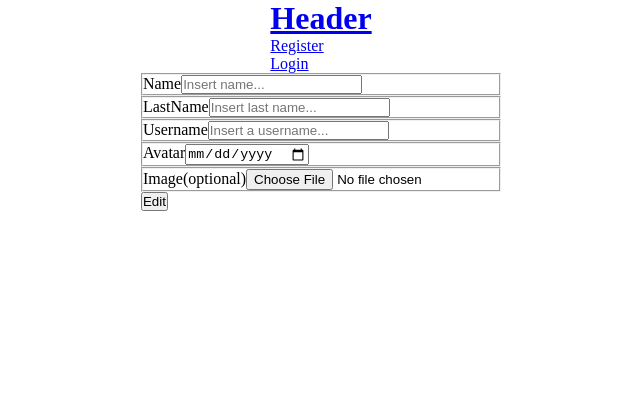
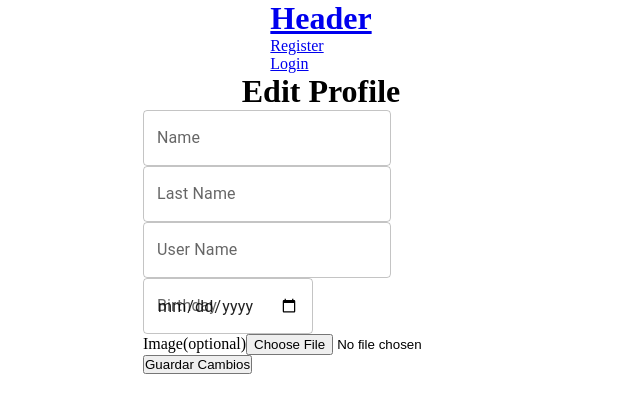
Before and after one commit to Manuel080696/FrontEndInstaClone, a React (Vite) app: page /user/profile in a window 1280 px wide. Shown: the top 412 px of the page, without its empty margins (319-959 px from the left). Built offline with nearby package versions, Linux system fonts and the light colour scheme.

Commit message:
Modificacion editProfile

```diff
--- a/package.json
+++ b/package.json
@@ -10,6 +10,9 @@
     "preview": "vite preview"
   },
   "dependencies": {
+    "@emotion/react": "^11.11.1",
+    "@emotion/styled": "^11.11.0",
+    "@mui/material": "^5.13.5",
     "boxicons": "^2.1.4",
     "react": "^18.2.0",
     "react-dom": "^18.2.0",
--- a/src/components/Auth.jsx
+++ b/src/components/Auth.jsx
@@ -25,12 +25,14 @@ export const Auth = () => {
       {user ? (
         <ul>
           <li>
-            {user.avatar ? (
-              <Link to={`/user/${user.id}`}>
-                <img
-                  src={avatar !== nullRute ? avatar : "/avatarDefault.png"}
-                />
-              </Link>
+            <Link to={`/user/${user.id}`}>{user.userName} </Link>
+            {user.updateAvatar || user.avatar ? (
+              <img
+                alt={user.userName}
+                src={`${import.meta.env.VITE_APP_BACKEND}/uploads/avatar/${
+                  user.updateAvatar ? user.updateAvatar : user.avatar
+                }`}
+              />
             ) : (
               <img
                 src={`${
--- a/src/components/EditProfile.jsx
+++ b/src/components/EditProfile.jsx
@@ -1,69 +1,84 @@
 import { useContext, useState } from "react";
-import { editUserDataService } from "../services";
+import { AuthContext } from "../context/AuthContext";
 import { useNavigate } from "react-router-dom";
-import { AuthContext } from "../context/AuthContext";
+import { editUserServices } from "../services";
 
-export const EditProfile = ({ token }) => {
-  const [avatar, setAvatar] = useState(null);
+import TextField from "@mui/material/TextField";
+
+export const EditProfile = () => {
+  const { user, token, setUser } = useContext(AuthContext);
+  const [name, setName] = useState(user.name);
+  const [lastName, setLastName] = useState(user.lastName);
+  const [userName, setUserName] = useState(user.userName);
+  const [birthDay, setBirthDay] = useState(user.birthDay);
   const [error, setError] = useState("");
   const navigate = useNavigate();
-  const { user } = useContext(AuthContext);
 
-  const handleSubmit = async (e) => {
+  const handleClick = async (e) => {
     e.preventDefault();
     const data = new FormData(e.target);
-    await editUserDataService(token, data);
+    try {
+      const newDataUser = await editUserServices({ token, id: user.id, data });
+      console.log(newDataUser.updateAvatar);
+      newDataUser.id = user.id;
+      newDataUser.token = token;
+      newDataUser.email = user.email;
+      newDataUser.updateAvatar = newDataUser.updateAvatar
+        ? newDataUser.updateAvatar
+        : user.updateAvatar;
 
-    navigate(`/user/${user.id}`);
-    setError("");
+      setUser(newDataUser);
+      console.log(user.updateAvatar);
+      navigate(`/user/${user.id}`);
+    } catch (error) {
+      setError(error.message);
+    }
   };
+
   return (
-    <form onSubmit={handleSubmit}>
-      <fieldset>
-        <label htmlFor="name">Name</label>
-        <input type="text" id="name" name="name" placeholder="Insert name..." />
-      </fieldset>
-      <fieldset>
-        <label htmlFor="lastName">LastName</label>
-        <input
-          type="text"
-          id="lastName"
+    <>
+      <h1>Edit Profile</h1>
+      <form onSubmit={handleClick}>
+        <TextField
+          id="outlined-controlled"
+          name="name"
+          label="Name"
+          value={name}
+          onChange={(e) => setName(e.target.value)}
+        />
+        <br />
+        <TextField
+          id="outlined-controlled"
           name="lastName"
-          placeholder="Insert last name..."
+          label="Last Name"
+          value={lastName}
+          onChange={(e) => setLastName(e.target.value)}
         />
-      </fieldset>
-      <fieldset>
-        <label htmlFor="username">Username</label>
-        <input
-          type="text"
-          id="username"
+        <br />
+        <TextField
+          id="outlined-controlled"
           name="userName"
-          placeholder="Insert a username..."
+          label="User Name"
+          value={userName}
+          onChange={(e) => setUserName(e.target.value)}
         />
-      </fieldset>
-      <fieldset>
-        <label htmlFor="birthday">Avatar</label>
-        <input type="date" id="birthday" name="birthDay" />
-      </fieldset>
-      <fieldset>
+        <br />
+        <TextField
+          type="date"
+          id="outlined-controlled"
+          name="birthDay"
+          label="Birthday"
+          value={birthDay}
+          onChange={(e) => setBirthDay(e.target.value)}
+        />
+        <br />
+
         <label htmlFor="avatar">Image(optional)</label>
-        <input
-          type="file"
-          id="avatar"
-          name="avatar"
-          accept="image/*"
-          onChange={(e) => setAvatar(e.target.files[0])}
-        />
-        {avatar ? (
-          <img
-            src={URL.createObjectURL(avatar)}
-            alt="Preview"
-            style={{ width: "100px" }}
-          ></img>
-        ) : null}
-      </fieldset>
-      <button>Edit</button>
-      {error ? <p>{error}</p> : null}
-    </form>
+        <input type="file" id="avatar" name="avatar" accept="image/*" />
+        <br />
+        <button>Guardar Cambios</button>
+        {error ? <p>{error}</p> : null}
+      </form>
+    </>
   );
 };
--- a/src/context/AuthContext.jsx
+++ b/src/context/AuthContext.jsx
@@ -29,7 +29,7 @@ export const AuthProviderComponent = ({ children }) => {
   };
 
   return (
-    <AuthContext.Provider value={{ token, user, logIn, logOut }}>
+    <AuthContext.Provider value={{ token, user, logIn, logOut, setUser }}>
       {children}
     </AuthContext.Provider>
   );
--- a/src/services/index.js
+++ b/src/services/index.js
@@ -105,23 +105,23 @@ export const getUserDataService = async (id) => {
   return json.data;
 };
 
-export const editUserDataService = async (token, data) => {
-  const response = await fetch(`${import.meta.env.VITE_APP_BACKEND}/user`, {
-    method: "PATCH",
-    headers: {
-      Authorization: token,
-    },
-    body: data,
-  });
+// export const editUserDataService = async (token, data) => {
+//   const response = await fetch(`${import.meta.env.VITE_APP_BACKEND}/user`, {
+//     method: "PATCH",
+//     headers: {
+//       Authorization: token,
+//     },
+//     body: data,
+//   });
 
-  const json = await response.json();
+//   const json = await response.json();
 
-  if (!response.ok) {
-    throw new Error(json.message);
-  }
+//   if (!response.ok) {
+//     throw new Error(json.message);
+//   }
 
-  return json.data;
-};
+//   return json.data;
+// };
 
 export const deleteUserService = async (token, id) => {
   const response = await fetch(
@@ -236,3 +236,21 @@ export const deletePhotoService = async ({ id, token }) => {
     throw new Error(json.message);
   }
 };
+
+export const editUserServices = async ({ token, data }) => {
+  const response = await fetch(`${import.meta.env.VITE_APP_BACKEND}/user`, {
+    method: "PATCH",
+    body: data,
+
+    headers: {
+      Authorization: token,
+    },
+  });
+  const json = await response.json();
+
+  if (!response.ok) {
+    throw new Error(json.message);
+  }
+
+  return json.data[0];
+};
```
Also changed, not shown: 1 other file (tests, documents, lock files or other folders).
